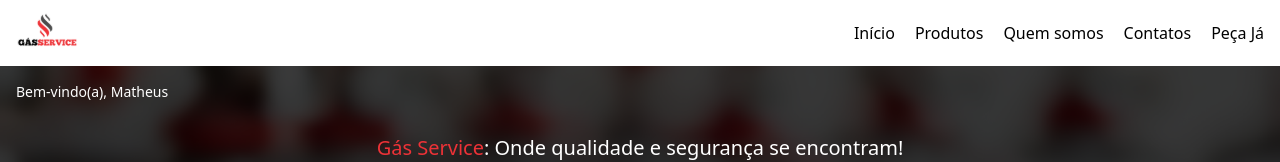
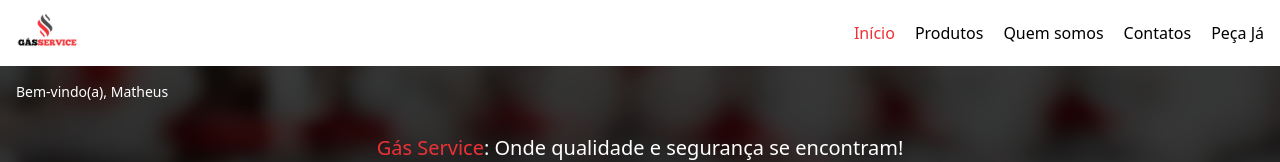
Before and after one commit to oMatheus-Farias/gasservice, a React (Vite) app: page /start in a window 1280 px wide. Shown: the top 162 px of the page. Built offline with nearby package versions, Linux system fonts and the light colour scheme.

Commit message:
feat: adiciona funcionalidade para indicar na navegaçao em qual pagina o usuario se encontra

```diff
--- a/src/components/headerDasktop/index.tsx
+++ b/src/components/headerDasktop/index.tsx
@@ -1,7 +1,12 @@
+import { useContext } from 'react';
+import { AuthContext } from '../../context/authContext';
+
 import logoImage01 from '../../assets/logo1.svg';
 import { Link } from 'react-router-dom';
 
 export default function HeaderMobile(){
+  const { activePageIndicator } = useContext(AuthContext);
+
   return(
     <header className='w-full bg-whiteColor flex items-center justify-between pl-[0.68em] pr-4' >
       <img
@@ -11,11 +16,41 @@
 
       <nav>
         <ul className='flex gap-5' >
-          <li><Link to='/start' >Início</Link></li>
-          <li><Link to='/products' >Produtos</Link></li>
-          <li><Link to='/whoweare' >Quem somos</Link></li>
-          <li><Link to='/contacts' >Contatos</Link></li>
-          <li><Link to='/ordernow' >Peça Já</Link></li>
+          <li>
+            <Link
+              to='/start'
+              style={{ color: activePageIndicator === '/start' ? '#ED3237' : '#000' }} >
+              Início
+            </Link>
+          </li>
+          <li>
+            <Link
+              to='/products'
+              style={{ color: activePageIndicator === '/products' ? '#ED3237' : '#000' }} >
+              Produtos
+            </Link>
+          </li>
+          <li>
+            <Link
+              to='/whoweare'
+              style={{ color: activePageIndicator === '/whoweare' ? '#ED3237' : '#000' }} >
+              Quem somos
+            </Link>
+          </li>
+          <li>
+            <Link
+              to='/contacts'
+              style={{ color: activePageIndicator === '/contacts' ? '#ED3237' : '#000' }} >
+              Contatos
+            </Link>
+          </li>
+          <li>
+            <Link
+              to='/ordernow'
+              style={{ color: activePageIndicator === '/ordernow' ? '#ED3237' : '#000' }} >
+              Peça Já
+            </Link>
+          </li>
         </ul>
       </nav>
     </header>
--- a/src/context/authContext.tsx
+++ b/src/context/authContext.tsx
@@ -14,6 +14,8 @@
   signIn: ({ email, password }: SignInUserProps) => void,
   authLoading: boolean,
   screenSize: any,
+  activePageIndicator: string,
+  setActivePageIndicator: any,
 };
 
 interface SignInUserProps{
@@ -41,6 +43,7 @@
   const [user, setUser] = useState<UserProps | null>(null);
   const [authLoading, setAuthLoading] = useState(false);
   const [screenSize, setScreenSize] = useState<any>(null);
+  const [activePageIndicator, setActivePageIndicator] = useState<string>('');
 
   useEffect(() => {
     handleScreenSize();
@@ -124,7 +127,18 @@
   };
 
   return(
-    <AuthContext.Provider value={{ signed: !!user, user, signUp, signIn, authLoading, screenSize }} >
+    <AuthContext.Provider
+    value={{
+      signed: !!user,
+      user,
+      signUp,
+      signIn,
+      authLoading,
+      screenSize,
+      activePageIndicator,
+      setActivePageIndicator
+    }}
+    >
       { children }
     </AuthContext.Provider>
   );
--- a/src/pages/start/index.tsx
+++ b/src/pages/start/index.tsx
@@ -1,4 +1,4 @@
-import { useContext } from 'react';
+import { useContext, useEffect } from 'react';
 import { AuthContext } from '../../context/authContext';
 
 import Background from '../../components/background';
@@ -10,7 +10,15 @@
 import companyImage from '../../assets/company.png';
 
 export default function Start(){
-  const { screenSize } = useContext(AuthContext);
+  const { screenSize, setActivePageIndicator } = useContext(AuthContext);
+
+  useEffect(() => {
+    setActivePageIndicator('/start');
+
+    return () => {
+      setActivePageIndicator('');
+    };
+  }, []);
 
   return(
     <Background>
```
